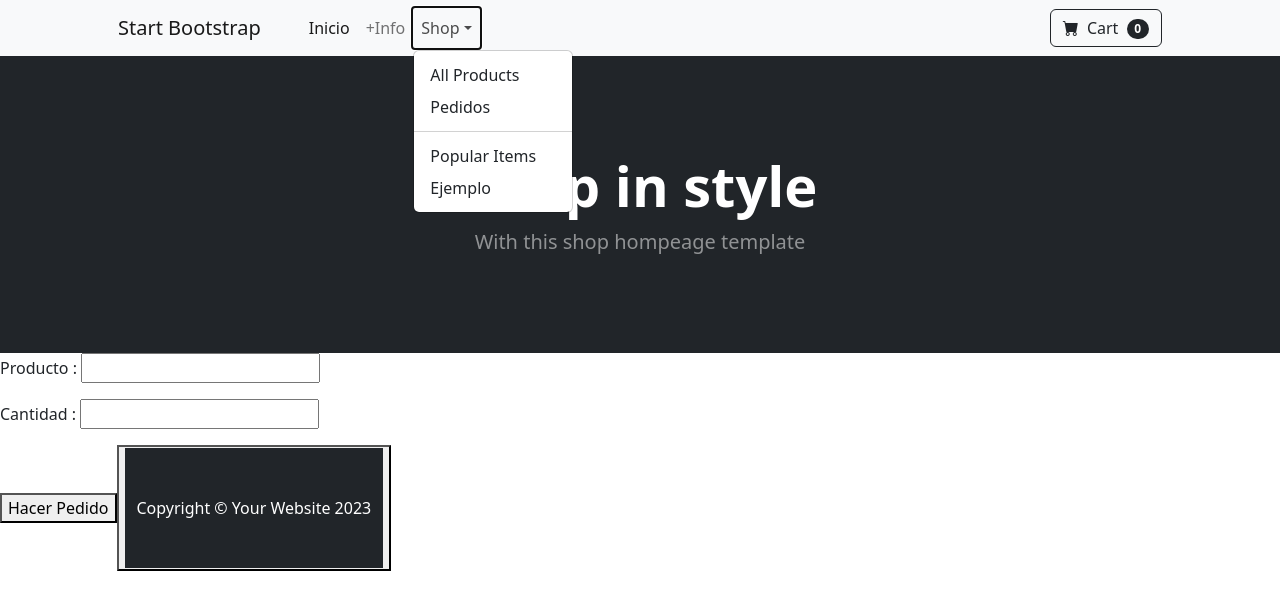
After one commit to MatiSpadaro/Tercera-pre-entrega-SpadaroMatias, a Django app: page /app3d/pedidos/ in a window 1280 px wide, after a click on "Shop". The commit adds this page. Shown: the top 610 px of the page. Run offline with Django 4.2, Linux system fonts and the light colour scheme; some libraries are stand-ins or nearby versions.

Commit message:
agregue formulario de pedidos

```diff
--- a/app3D/models.py
+++ b/app3D/models.py
@@ -16,4 +16,4 @@ class Productos(models.Model):
 
 class Pedidos(models.Model):
     modelo3D = models.CharField(max_length=40)
-    filamento = models.CharField(max_length=40)
+    material = models.CharField(max_length=40)
--- a/app3D/templates/navbar.html
+++ b/app3D/templates/navbar.html
@@ -17,6 +17,7 @@
                         <a class="nav-link dropdown-toggle" id="navbarDropdown" href="#" role="button" data-bs-toggle="dropdown" aria-expanded="false">Shop</a>
                         <ul class="dropdown-menu" aria-labelledby="navbarDropdown">
                             <li><a class="dropdown-item" href="{% url 'Productos' %}">All Products</a></li>
+                            <li><a class="dropdown-item" href="{% url 'Pedidos' %}">Pedidos</a></li>
                             <li><hr class="dropdown-divider" /></li>
                             <li><a class="dropdown-item" href="#!">Popular Items</a></li>
                             <li><a class="dropdown-item" href="#!">Ejemplo</a></li>
--- /dev/null
+++ b/app3D/templates/pedidos.html
@@ -0,0 +1,13 @@
+{% extends 'padre.html' %}
+
+
+{% block contenidoQueCambia %}
+
+<form action ="{% url 'Pedidos' %}" method="post"> {% csrf_token %}
+
+    <p>Producto : <input type="text" name = "modelo3D" ><p>
+    <p>Cantidad : <input type="text" name = "material" ><p>
+    <button type = "submit"> Hacer Pedido <button>
+<form>
+
+{% endblock contenidoQueCambia %}
--- a/app3D/urls.py
+++ b/app3D/urls.py
@@ -6,5 +6,5 @@ urlpatterns = [
 
     path('inicio/', inicio, name ="Inicio"),
     path('productos/', productos , name="Productos"),
-
+    path('pedidos/', pedidos , name="Pedidos"),
 ]
--- a/app3D/views.py
+++ b/app3D/views.py
@@ -8,3 +8,14 @@ def inicio(req):
 
 def productos(req):
     return render(req, "productos.html")
+
+def pedidos(req):
+    return render(req, "pedidos.html")
+
+def pedidos(request):
+    if request.method == "POST":
+        pedido=Pedidos(modelo3D=request.POST["modelo3D"], material=request.POST["material"])
+        pedido.save()
+        return render(request,"inicio.html")
+    else:
+        return render(request, "pedidos.html")
```
Also changed, not shown: app3D/admin.py (+8 -2 lines), app3D/migrations/0005_rename_filamento_pedidos_material.py (added), db.sqlite3.
